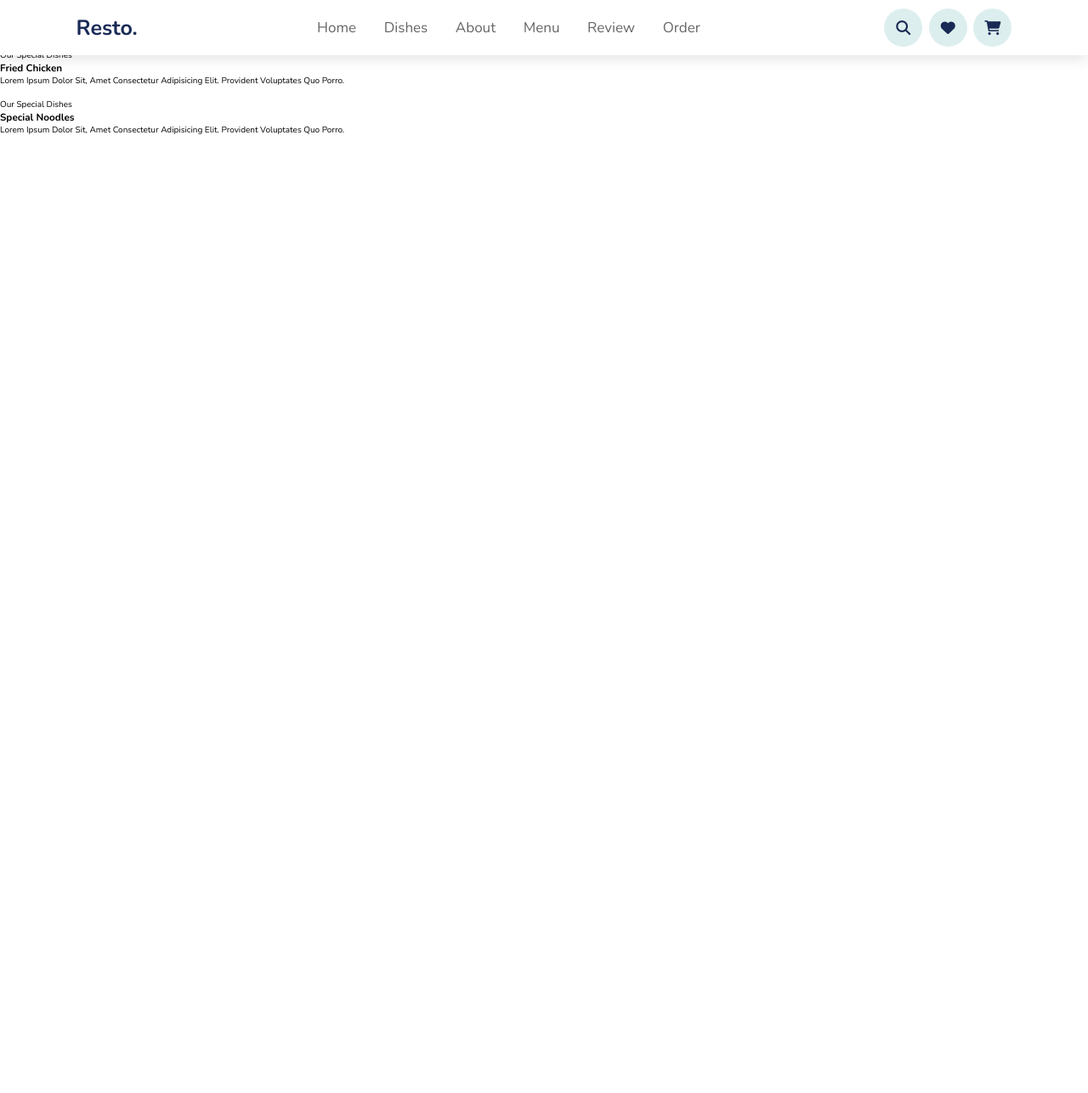
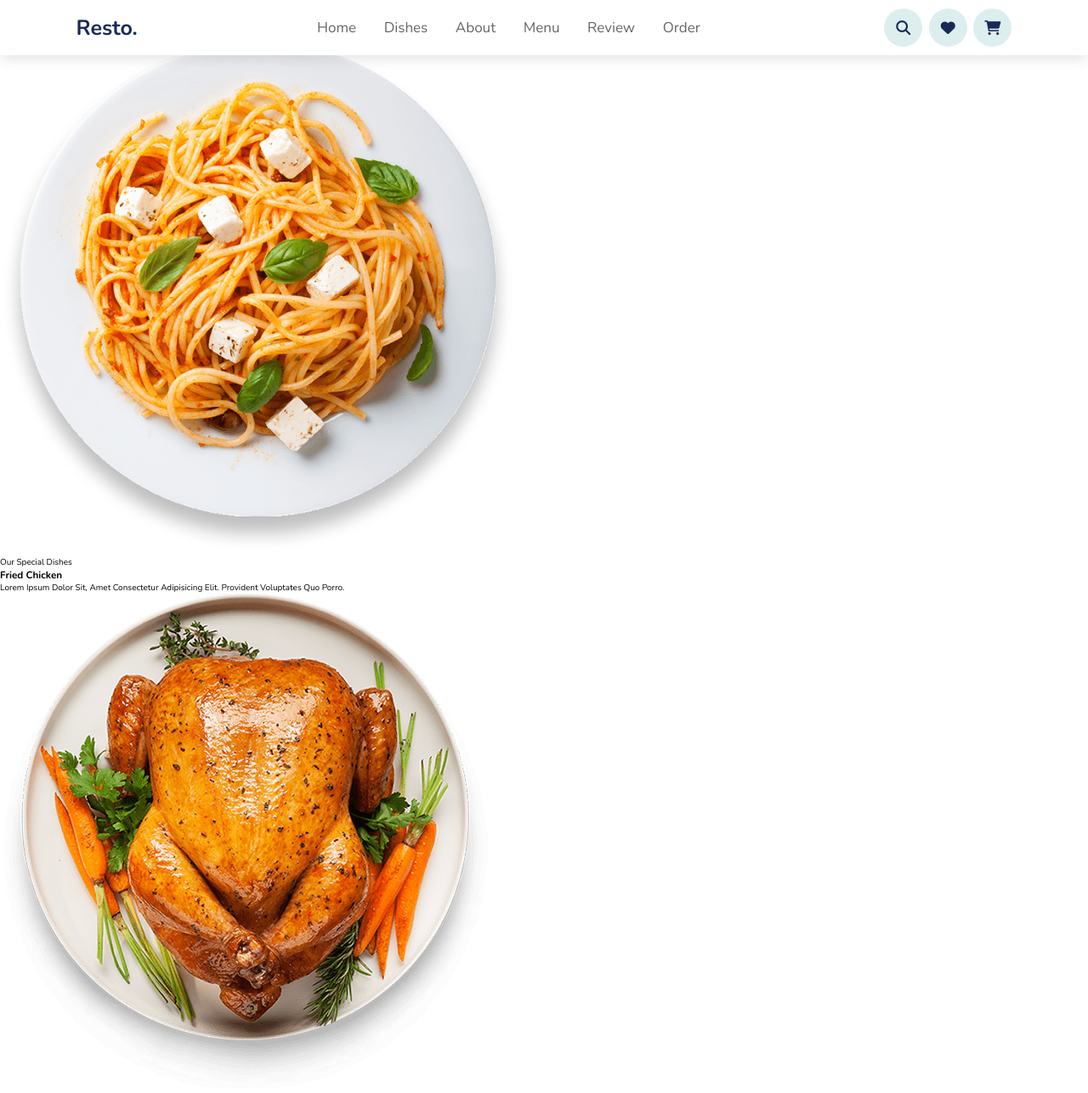
Before and after one commit to huyviet1995/html_css-tutorial_1, a plain HTML site: page index.html in a window 1280 px wide. Shown: the top 1287 px of the page at 85% size. Before the commit the page ends 800 px from the top, so only its background shows below. Drawn offline with nearby package versions, Linux system fonts and the light colour scheme; the site is published under a folder, as on GitHub Pages, so addresses that start at the root find nothing; some icons are missing.

Commit message:
Make the images appear

```diff
--- a/index.html
+++ b/index.html
@@ -58,7 +58,7 @@
               <a href="#" class="btn"></a>
             </div>
             <div class="image">
-              <img src="/images/home-img-1.png" alt="" />
+              <img src="images/home-img-1.png" alt="" />
             </div>
           </div>
 
@@ -73,7 +73,7 @@
               <a href="#" class="btn"></a>
             </div>
             <div class="image">
-              <img src="/images/home-img-2.png" alt="" />
+              <img src="images/home-img-2.png" alt="" />
             </div>
           </div>
 
@@ -88,7 +88,7 @@
               <a href="#" class="btn"></a>
             </div>
             <div class="image">
-              <img src="/images/home-img-3.png" alt="" />
+              <img src="images/home-img-3.png" alt="" />
             </div>
           </div>
         </div>
```
